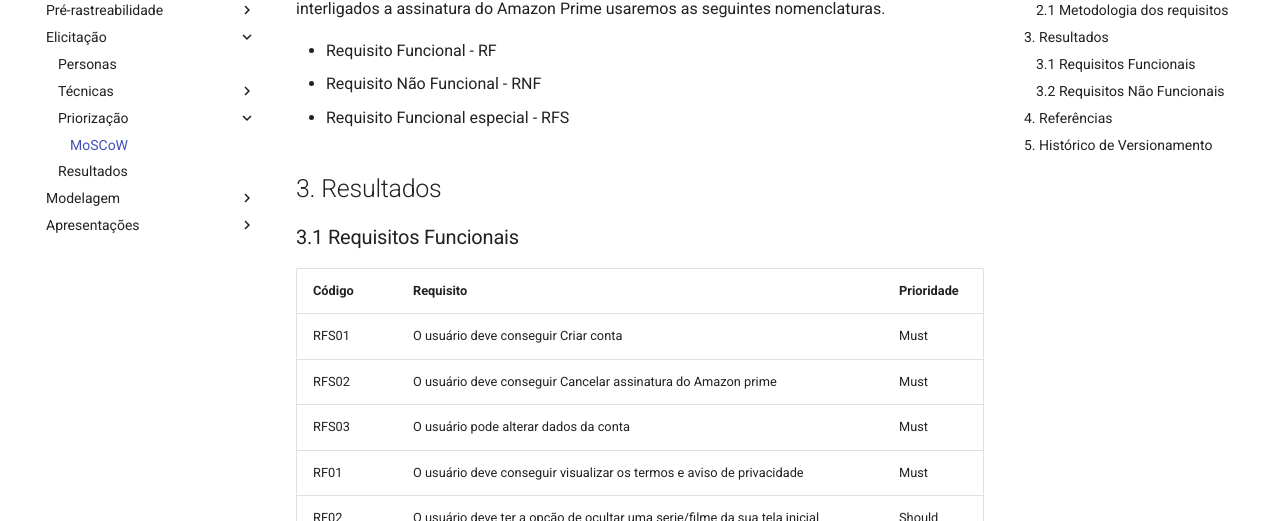
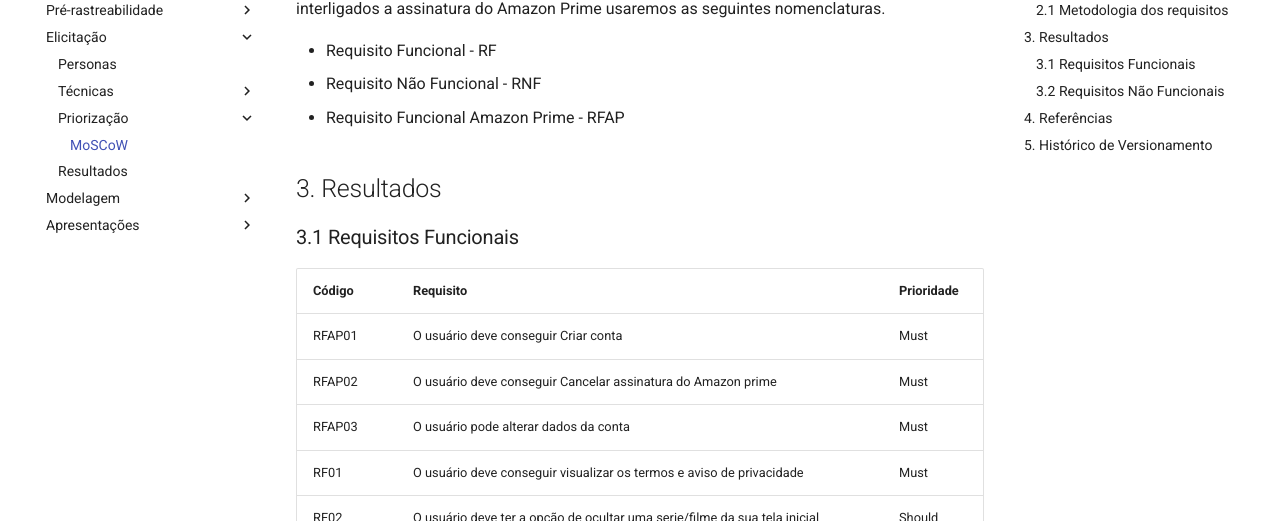
Before and after one commit to Requisitos-de-Software/2021.2-Prime-video, an MkDocs documentation site: the page built from docs/elicitacao/priorizacao/moscow.md, in a window 1280 px wide and 900 px high, scrolled down 808 px. Shown: the part 152-673 px from the top of the window. Built offline with MkDocs 1.6.1 and Material for MkDocs 9.7.7, drawn with Linux system fonts in a browser that asks for light colours; comment, search, counter and statistics services are not loaded.

Commit message:
Update moscow.md

```diff
--- a/docs/elicitacao/priorizacao/moscow.md
+++ b/docs/elicitacao/priorizacao/moscow.md
@@ -34,8 +34,7 @@
 
 - Requisito Funcional - RF
 - Requisito Não Funcional - RNF
-- Requisito Funcional especial - RFS
-
+- Requisito Funcional Amazon Prime - RFAP
 
 ## 3. Resultados
 
@@ -43,9 +42,9 @@
 
 | Código | Requisito| Prioridade |
 |--|--|--|
-|RFS01| O usuário deve conseguir Criar conta |Must|
-|RFS02| O usuário deve conseguir Cancelar assinatura do Amazon prime |Must|
-|RFS03| O usuário pode alterar dados da conta |Must|
+|RFAP01| O usuário deve conseguir Criar conta |Must|
+|RFAP02| O usuário deve conseguir Cancelar assinatura do Amazon prime |Must|
+|RFAP03| O usuário pode alterar dados da conta |Must|
 |RF01| O usuário deve conseguir visualizar os termos e aviso de privacidade |Must|
 |RF02| O usuário deve ter a opção de ocultar uma serie/filme da sua tela inicial |Should|
 |RF03| O usuário deve ter a opção de ver pedidos |Should|
```
Also changed, not shown: other parts of docs/elicitacao/priorizacao/moscow.md (+1 -1 lines).
